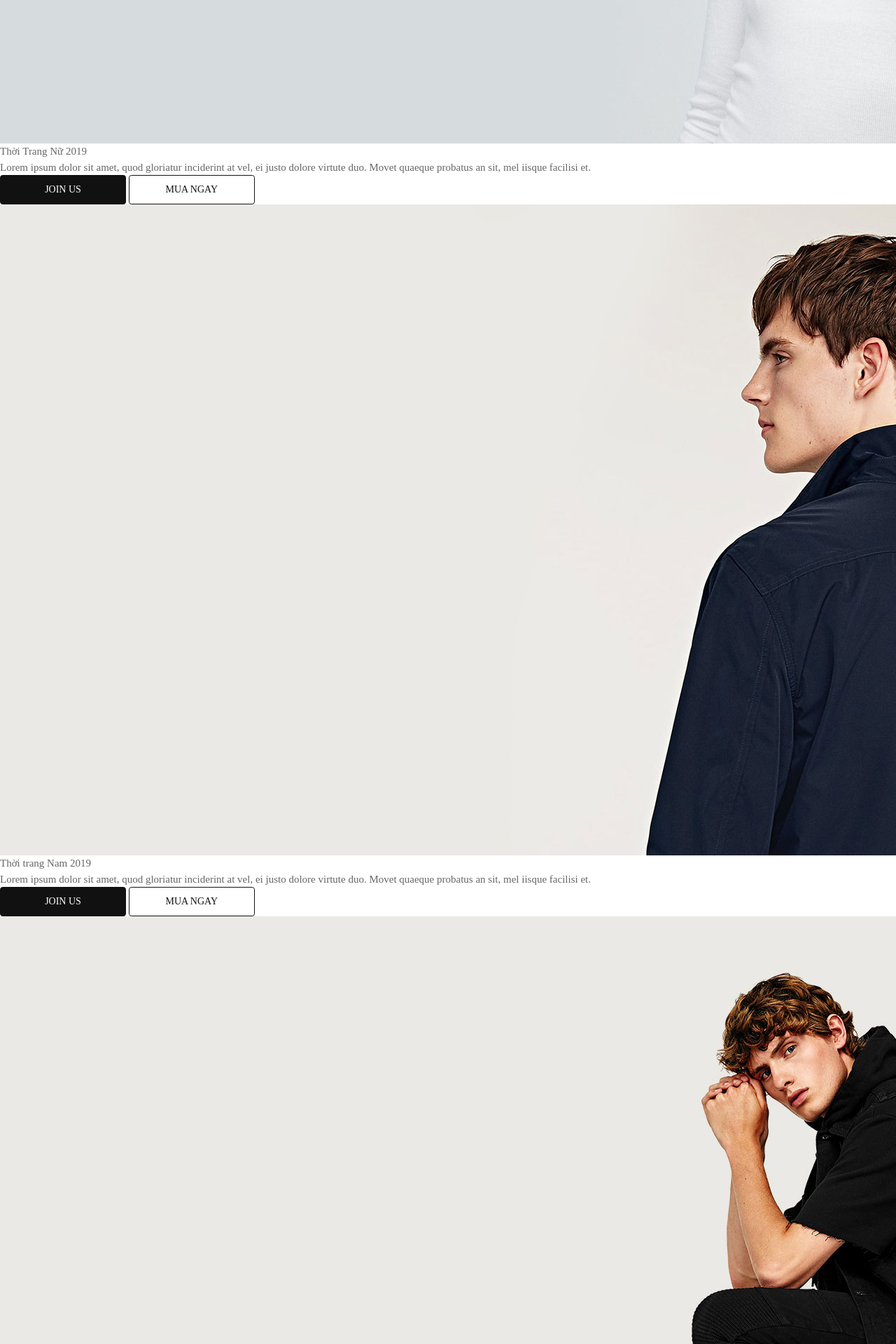
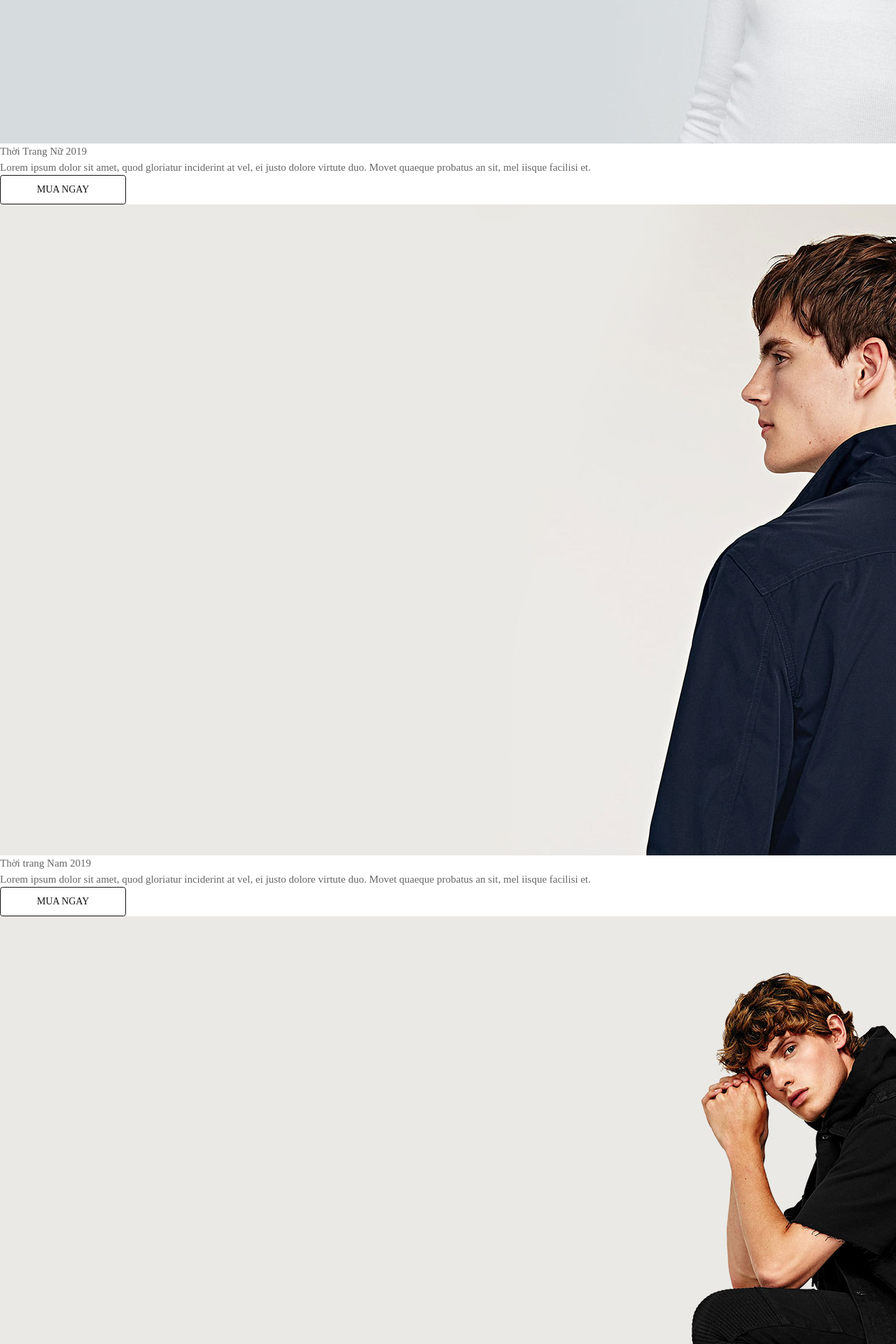
Before and after one commit to leuyennhi/Team13---TKDG, a Node server app: template Web-Shoping/views/products/home.hbs in a window 1280 px wide; the page is wider, and only the part inside the window is pictured. Shown: the part 988-2908 px from the top of that part at 70% size. Run offline with Node 20, Linux system fonts and the light colour scheme; the template is opened without the code that fills it, so the values that code supplies are empty; some libraries are stand-ins or nearby versions; some web fonts are replaced.

Commit message:
update slider home page

```diff
--- a/Web-Shoping/public/pages/page-home/style.css
+++ b/Web-Shoping/public/pages/page-home/style.css
@@ -68,9 +68,12 @@
   width: 100%;
 }
 
-.page-home .categories .title .inner,
 .page-home .products .title .inner {
   padding: 6em 50% 0 0;
+}
+
+.page-home .categories .title .inner {
+  padding: 2em 50% 0 0;
 }
 
 .page-home .products .title .inner {
--- a/Web-Shoping/views/products/home.hbs
+++ b/Web-Shoping/views/products/home.hbs
@@ -116,8 +116,8 @@
 					</p>
 
 					<div class="more">
-						<a class="btn btn-1 component-default-button hidden" href="/product" role="button">Join us</a>
-						<a class="btn btn-2 component-outline-button hidden" href="/product" role="button">Mua
+						{{!-- <a class="btn btn-1 component-default-button hidden" href="/product" role="button">Join us</a> --}}
+						<a class="btn btn-1 component-outline-button hidden" href="/product" role="button">Mua
 							ngay</a>
 					</div>
 
@@ -137,8 +137,8 @@
 					</p>
 
 					<div class="more">
-						<a class="btn btn-1 component-default-button hidden" href="/product" role="button">Join us</a>
-						<a class="btn btn-2 component-outline-button hidden" href="/product" role="button">Mua ngay</a>
+						{{!-- <a class="btn btn-1 component-default-button hidden" href="/product" role="button">Join us</a> --}}
+						<a class="btn btn-1 component-outline-button hidden" href="/product" role="button">Mua ngay</a>
 					</div>
 				</div>
 			</div>
@@ -156,8 +156,8 @@
 					</p>
 
 					<div class="more">
-						<a class="btn btn-1 component-default-button hidden" href="/product" role="button">Join us</a>
-						<a class="btn btn-2 component-outline-button hidden" href="/product" role="button">Mua ngay</a>
+						{{!-- <a class="btn btn-1 component-default-button hidden" href="/product" role="button">Join us</a> --}}
+						<a class="btn btn-1 component-outline-button hidden" href="/product" role="button">Mua ngay</a>
 					</div>
 				</div>
 			</div>
@@ -169,15 +169,13 @@
 			<div class="component-intro-home">
 				<div class="inner">
 					<div class="image">
-						<img src="https://dalia.elated-themes.com/wp-content/uploads/2018/06/fitness-home-icon-img-1.png"
+						<img src="/images/shirt.png"
 							alt="" />
 					</div>
 					<div class="title">
-						Run outdoors
+						Thử Đồ Trực Tuyến
 					</div>
-					<div class="content">Lorem ipsum dolor sit amet consectetur adipisicing elit. Adipisci laudantium
-						dicta
-						aliquam natus?.</div>
+					<div class="content">Trải nghiệm cảm giác như mua sắm trực tiếp tại cửa hàng</div>
 				</div>
 			</div>
 		</div>
@@ -185,15 +183,13 @@
 			<div class="component-intro-home">
 				<div class="inner">
 					<div class="image">
-						<img src="https://dalia.elated-themes.com/wp-content/uploads/2018/06/fitness-home-icon-img-5.png"
+						<img src="/images/calenda.png"
 							alt="" />
 					</div>
 					<div class="title">
-						Mountain biking
+						Đổi Trả
 					</div>
-					<div class="content">Lorem ipsum dolor sit amet consectetur adipisicing elit. Adipisci laudantium
-						dicta
-						aliquam natus?.</div>
+					<div class="content">Đổi trả miễn phí trong vòng 7 ngày kể từ ngày mua hàng</div>
 				</div>
 			</div>
 		</div>
@@ -201,15 +197,13 @@
 			<div class="component-intro-home">
 				<div class="inner">
 					<div class="image">
-						<img src="https://dalia.elated-themes.com/wp-content/uploads/2018/06/fitness-home-icon-img-4.png"
+						<img src="/images/shirt.png"
 							alt="" />
 					</div>
 					<div class="title">
-						Rollerblading
+						Sản Phẩm
 					</div>
-					<div class="content">Lorem ipsum dolor sit amet consectetur adipisicing elit. Adipisci laudantium
-						dicta
-						aliquam natus?.</div>
+					<div class="content">Luôn cập nhật xu hướng thời trang mới nhất</div>
 				</div>
 			</div>
 		</div>
@@ -217,15 +211,13 @@
 			<div class="component-intro-home">
 				<div class="inner">
 					<div class="image">
-						<img src="https://dalia.elated-themes.com/wp-content/uploads/2018/06/fitness-home-icon-img-4.png"
+						<img src="/images/save.png"
 							alt="" />
 					</div>
 					<div class="title">
-						Lorem ipsum
+						Giao Hàng
 					</div>
-					<div class="content">Lorem ipsum dolor sit amet consectetur adipisicing elit. Adipisci laudantium
-						dicta
-						aliquam natus?.</div>
+					<div class="content">Giao hàng miễn phí với hóa đơn trên 500.000đ</div>
 				</div>
 			</div>
 		</div>
@@ -315,6 +307,55 @@
 			</div>
 		</div>
 	</div> -->
+
+	<!-- Products -->
+	<div class="products">
+		<div class="title">
+			<div class="inner">
+				<div>Sản phẩm bán chạy</div>
+				<p>
+					Lorem ipsum dolor sit amet consectetur adipisicing elit. Maiores distinctio obcaecati ratione natus
+					consectetur, aliquam quo labore rerum omnis vel nemo necessitatibus officia nihil, laudantium
+					cupiditate, eius minus suscipit corporis.
+				</p>
+				<a href="/product">Xem tất cả&ensp;<i class="zmdi zmdi-chevron-right"></i></a>
+			</div>
+
+		</div>
+		<div class="content">
+			<div class="row" style="font-family:Poppins-Regular">
+				{{#each products}}
+				<div class="col-6 col-sm-6 col-md-6 col-lg-4 col-xl-3 d-flex">
+					<div class="component-product card">
+						<div class="product-image">
+							<img data-toggle="tooltip" title="{{this.name}}" src="{{this.img}}" class="card-img-top"
+								alt="...">
+							<a href="/product/detail/{{this._id}}" class="stretched-link"></a>
+							<div class="deal-tag">30%</div>
+							<div class="hover-div">
+								<a href="#"><i class="fas fa-shopping-cart"></i>&ensp;Mua hàng</a>
+								<div>&nbsp;|&nbsp;</div>
+								<a href="/product/detail/{{this._id}}" class="mr-3"><i class="far fa-eye"></i>&ensp;Chi
+									tiết</a>
+							</div>
+						</div>
+
+						<div class="card-body">
+							<a href="/product/detail/{{this._id}}" class="card-title m-0">{{this.name}}</a>
+							<div class="m-0 mt-1 d-flex justify-content-center">
+								<span class="sale-price">{{formatPrice this.price}}<u>đ</u></span>
+								<span class="original-price ml-3">
+									195,000<u>đ</u>
+								</span>
+							</div>
+							<button class="btn favorite-btn"><i class="far fa-heart"></i></button>
+						</div>
+					</div>
+				</div>
+				{{/each}}
+			</div>
+		</div>
+	</div>
 
 	<!-- Categories -->
 	<div class="categories">
@@ -597,55 +638,6 @@
 		</div>
 	</section> -->
 
-	<!-- Products -->
-	<div class="products">
-		<div class="title">
-			<div class="inner">
-				<div>Sản phẩm bán chạy</div>
-				<p>
-					Lorem ipsum dolor sit amet consectetur adipisicing elit. Maiores distinctio obcaecati ratione natus
-					consectetur, aliquam quo labore rerum omnis vel nemo necessitatibus officia nihil, laudantium
-					cupiditate, eius minus suscipit corporis.
-				</p>
-				<a href="/product">Xem tất cả&ensp;<i class="zmdi zmdi-chevron-right"></i></a>
-			</div>
-
-		</div>
-		<div class="content">
-			<div class="row" style="font-family:Poppins-Regular">
-				{{#each products}}
-				<div class="col-6 col-sm-6 col-md-6 col-lg-4 col-xl-3 d-flex">
-					<div class="component-product card">
-						<div class="product-image">
-							<img data-toggle="tooltip" title="{{this.name}}" src="{{this.img}}" class="card-img-top"
-								alt="...">
-							<a href="/product/detail/{{this._id}}" class="stretched-link"></a>
-							<div class="deal-tag">30%</div>
-							<div class="hover-div">
-								<a href="#"><i class="fas fa-shopping-cart"></i>&ensp;Mua hàng</a>
-								<div>&nbsp;|&nbsp;</div>
-								<a href="/product/detail/{{this._id}}" class="mr-3"><i class="far fa-eye"></i>&ensp;Chi
-									tiết</a>
-							</div>
-						</div>
-
-						<div class="card-body">
-							<a href="/product/detail/{{this._id}}" class="card-title m-0">{{this.name}}</a>
-							<div class="m-0 mt-1 d-flex justify-content-center">
-								<span class="sale-price">{{formatPrice this.price}}<u>đ</u></span>
-								<span class="original-price ml-3">
-									195,000<u>đ</u>
-								</span>
-							</div>
-							<button class="btn favorite-btn"><i class="far fa-heart"></i></button>
-						</div>
-					</div>
-				</div>
-				{{/each}}
-			</div>
-		</div>
-	</div>
-
 	<!-- News -->
 	<div class="news">
 		<div class="info">
```
Also changed, not shown: Web-Shoping/public/images/calenda.png (added), Web-Shoping/public/images/save.png (added), Web-Shoping/public/images/shirt.png (added).
